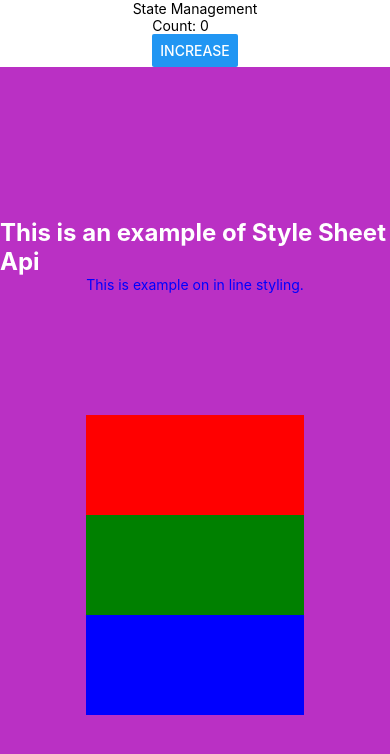
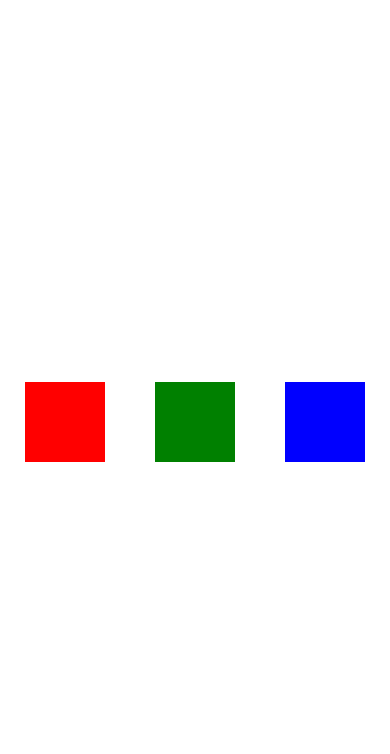
Before and after one commit to Ritesh-1703/React-Native, a React Native app in the folder Component_App/: screen / in a window 390 px wide. Shown: the top 754 px of the page. Built offline with nearby package versions, Linux system fonts and the light colour scheme.

Commit message:
Complete Example of styling

```diff
--- a/Component_App/App.tsx
+++ b/Component_App/App.tsx
@@ -4,15 +4,16 @@ import Counter from './src/Counter';
 import Example from './src/UseEffect';
 import Example2 from './src/UseRef';
 import StylingExample from './src/Styling/StylingExample';
-
+import CompleteExample from './src/Styling/CompleteExample';
 export default function App() {
   return (
     <View style={styles.container}>
-      <Text>State Management</Text>
-      <Counter />
+      {/* <Text>State Management</Text>
+      <Counter /> */}
       {/* <Example />
       <Example2 /> */}
-      <StylingExample />
+      {/* <StylingExample /> */}
+      <CompleteExample />
     </View>
   );
 }
@@ -21,6 +22,5 @@ const styles = StyleSheet.create({
   container: {
     flex: 1,
     justifyContent: 'center',
-    alignItems: 'center',
   },
 });
--- /dev/null
+++ b/Component_App/src/Styling/CompleteExample.jsx
@@ -0,0 +1,39 @@
+import React from 'react';
+import { View, StyleSheet } from 'react-native';
+
+export default function CompleteExample() {
+  return (
+    <View style={styles.container}>
+      <View style={styles.box1} />
+      <View style={styles.box2} />
+      <View style={styles.box3} />
+    </View>
+  );
+}
+
+const styles = StyleSheet.create({
+  container: {
+    flex: 1,
+    flexDirection: 'row',
+    justifyContent: 'space-around',
+    alignItems: 'center',
+  },
+
+  box1: {
+    width: 80,
+    height: 80,
+    backgroundColor: 'red',
+  },
+
+  box2: {
+    width: 80,
+    height: 80,
+    backgroundColor: 'green',
+  },
+
+  box3: {
+    width: 80,
+    height: 80,
+    backgroundColor: 'blue',
+  },
+});
```
